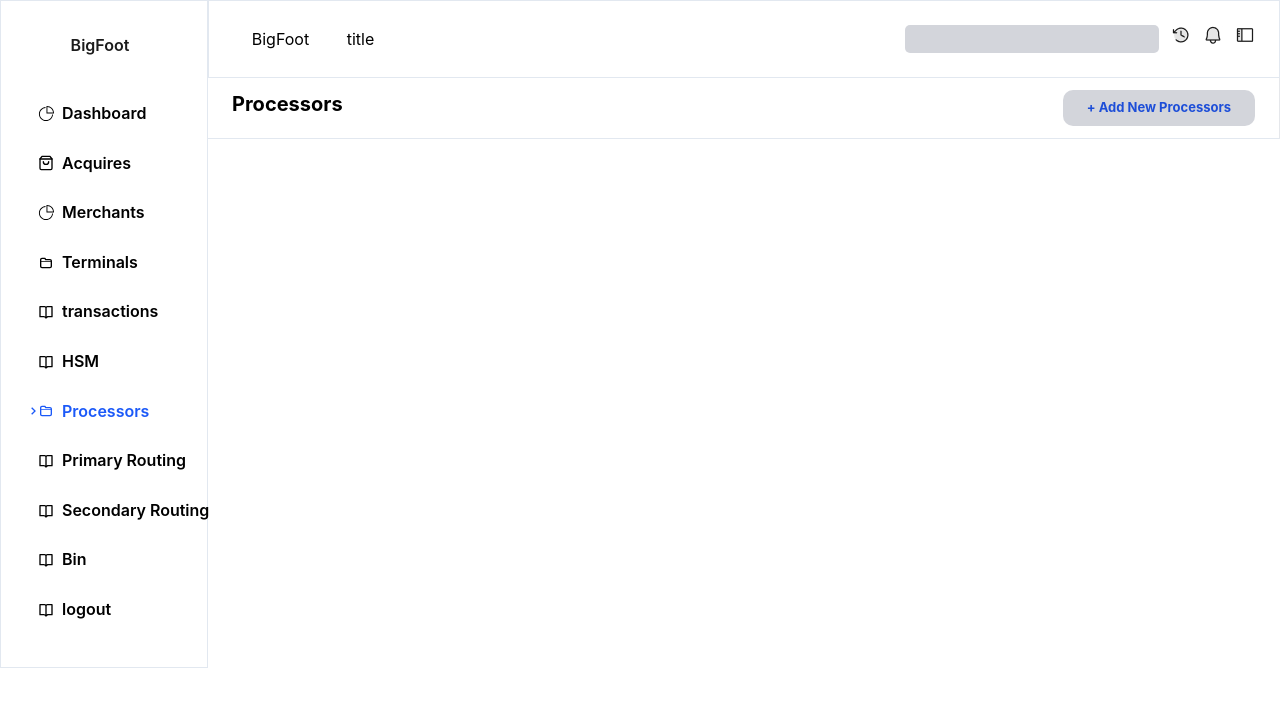
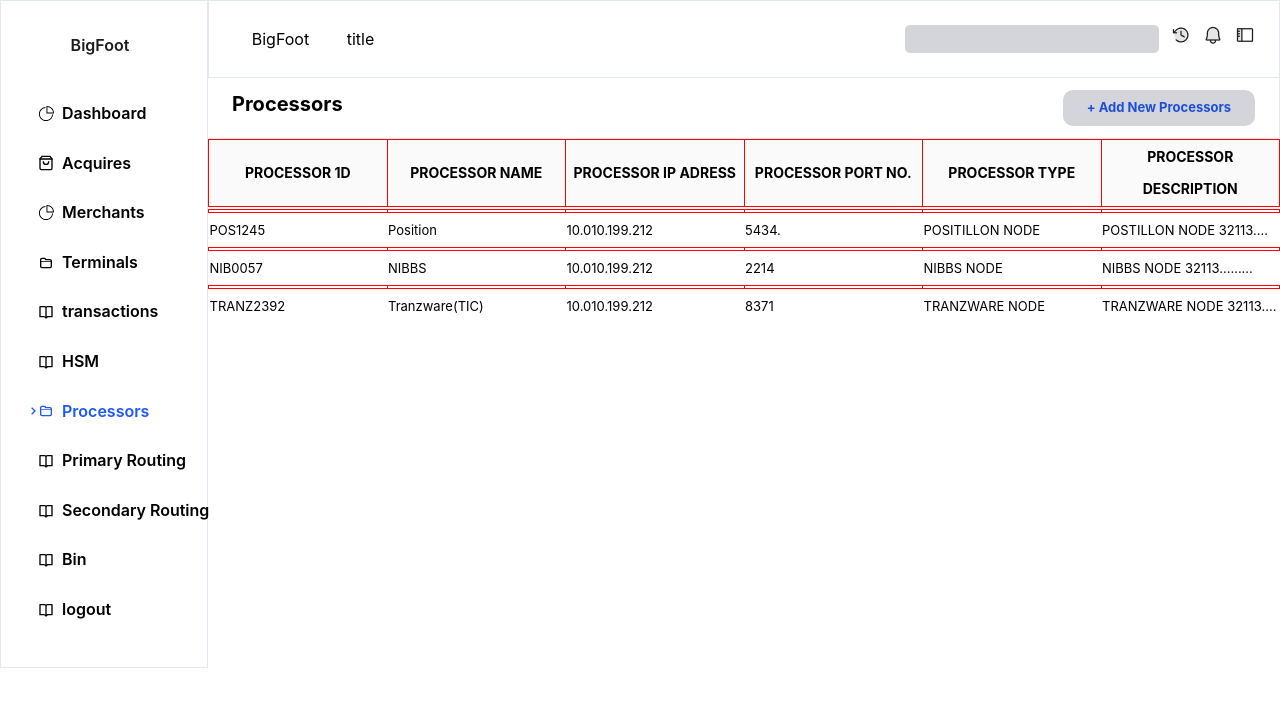
Before and after one commit to brunolotab/Tms30project, a React (Vite) app in the folder Tm30project/: page /Processors in a window 1280 px wide. Shown: the top 706 px of the page. Built offline with nearby package versions, Linux system fonts and the light colour scheme.

Commit message:
fifth commit

```diff
--- a/Tm30project/src/Pages/Processors/ProcessorData/Processordata.jsx
+++ b/Tm30project/src/Pages/Processors/ProcessorData/Processordata.jsx
@@ -1,8 +1,7 @@
-
 
 export const Processordata =[
     {PID:'PROCESSOR 1D', PName: 'PROCESSOR NAME', PAdress:'PROCESSOR IP ADRESS', PPort:'PROCESSOR PORT NO.', PType:'PROCESSOR TYPE', PDesc: 'PROCESSOR DESCRIPTION'},
-    {ID:'POS1245', Name: 'Position', PAdress:'10.010.199.212', PPort:'5434.', PType:'POSITILLON NODE', PDesc: 'POSTILLON NODE 32113....'},
-    {ID:'NIB0057', Name: 'NIBBS', PAdress:'10.010.199.212', PPort:'2214', PType:'NIBBS NODE', PDesc: 'NIBBS NODE 32113.........'},
-    {ID:'TRANZ2392', Name: 'Tranzware(TIC)', PAdress:'10.010.199.212', PPort:'8371', PType:'TRANZWARE NODE', PDesc: 'TRANZWARE NODE 32113....'}
+    {ID:'POS1245', Name: 'Position', Adress:'10.010.199.212', Port:'5434.', Type:'POSITILLON NODE', Desc: 'POSTILLON NODE 32113....'},
+    {ID:'NIB0057', Name: 'NIBBS', Adress:'10.010.199.212', Port:'2214', Type:'NIBBS NODE', Desc: 'NIBBS NODE 32113.........'},
+    {ID:'TRANZ2392', Name: 'Tranzware(TIC)', Adress:'10.010.199.212', Port:'8371', Type:'TRANZWARE NODE', Desc: 'TRANZWARE NODE 32113....'}
 ]
--- a/Tm30project/src/Pages/Processors/Processors.jsx
+++ b/Tm30project/src/Pages/Processors/Processors.jsx
@@ -1,16 +1,66 @@
 import React from 'react'
 import Navbar from '../../Components/Navbar'
+import { Processordata } from './ProcessorData/Processordata'
+import styled from 'styled-components';
 
 function Processors() {
+  const dataProcessor = Processordata;
   return (
-    <div>
-      <Navbar/>
-       <div className='flex justify-between align-middle bg-white p-3 border border-l-0 border-b-slate-200 border-t-0 px-6'  >
+    <Div>
+      <Navbar />
+      <div className='flex justify-between align-middle bg-white p-3 border border-l-0 border-b-slate-200 border-t-0 px-6'  >
         <div className='font-bold text-xl'>Processors</div>
         <div><button className='bg-color1 p-6 py-2 rounded-[10px] text-blue-700 font-bold text-[13px] '> + Add New Processors</button></div>
       </div>
-    </div>
+      <div className='text-[14px]'>
+        {
+          dataProcessor.map((item,id)=>{
+            return(
+              <div key={id}>
+                <table className='leading-8 w-[100%] text-[14px]' >
+                  <tr>
+                    <th>{item.PID}</th>
+                    <th>{item.PName}</th>
+                    <th>{item.PAdress}</th>
+                    <th>{item.PPort}</th>
+                    <th>{item.PType}</th>
+                    <th>{item.PDesc}</th>
+                  </tr>
+                  <tr>
+                    <td>{item.ID}</td>
+                    <td>{item.Name}</td>
+                    <td>{item.Adress}</td>
+                    <td>{item.Port}</td>
+                    <td>{item.Type}</td>
+                    <td>{item.Desc}</td>
+                  </tr>
+                </table>
+                </div>
+            )
+          })
+        }
+      </div>
+    </Div>
   )
 }
 
 export default Processors
+
+const Div = styled.div `
+  td {
+    text-align: left;
+    width: 5rem;
+    font-size: 13px;
+  }
+  tr:nth-child(odd) {
+    background-color: #fafafa;
+  }
+  th {
+    width: 7rem;
+    font-size: 14px;
+    border: 1px solid red;
+
+
+  }
+
+`
```
